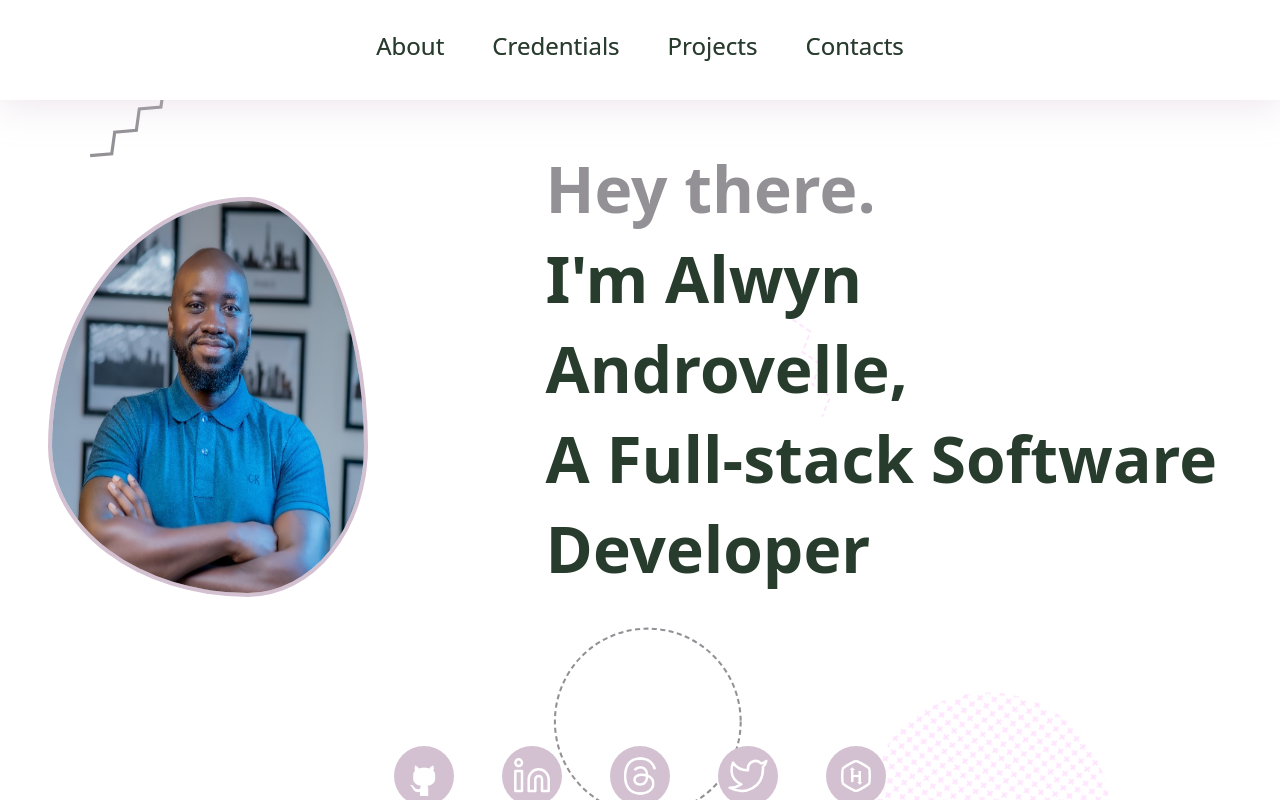
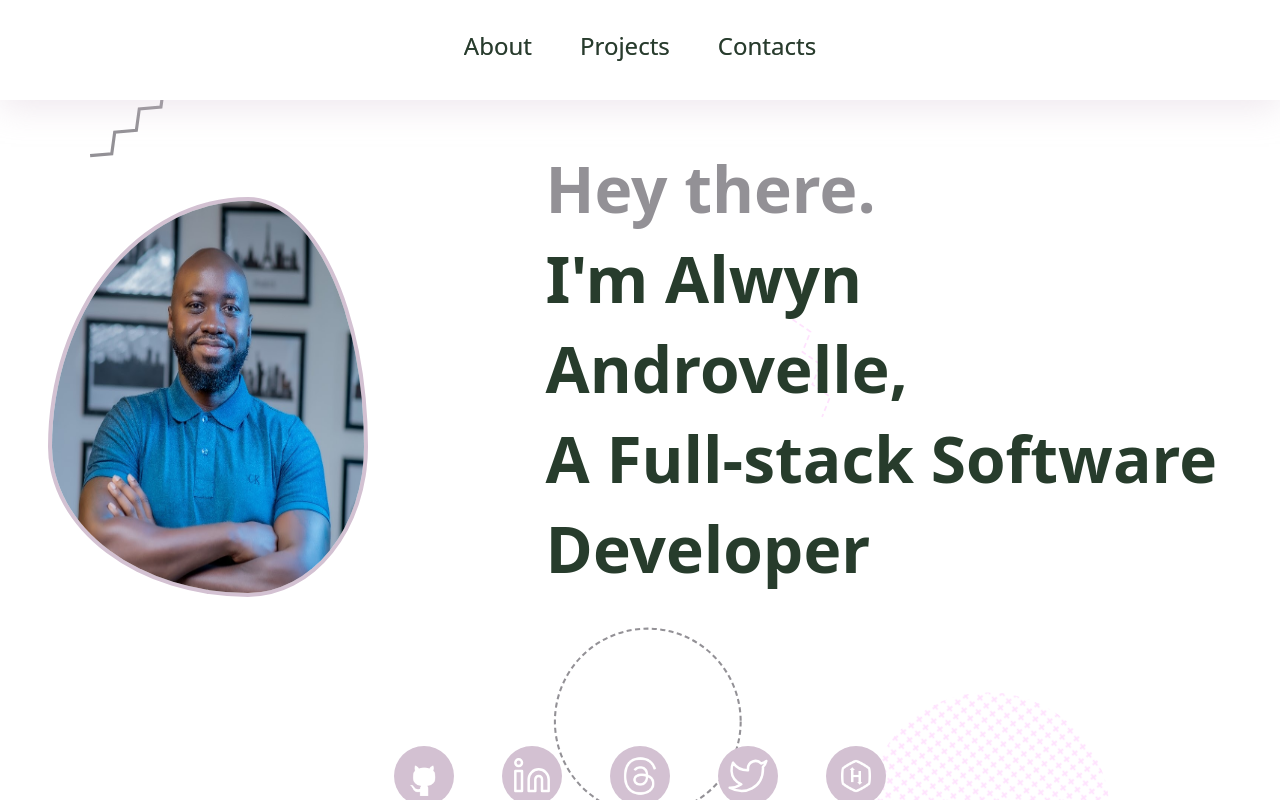
Before and after one commit to Thoth1111/my_portfolio, a React (Vite) app: page / in a window 1280 px wide. Shown: the top 800 px of the page. Built offline with nearby package versions, Linux system fonts and the light colour scheme.

Commit message:
Update Navbar component

```diff
--- a/src/components/Navbar.jsx
+++ b/src/components/Navbar.jsx
@@ -5,7 +5,7 @@ const Navbar = () => {
         <nav className="navbar navbar-expand-lg nav-menu py-2 px-4" style={{borderRadius: '0px'}}>
             <div className="d-flex justify-content-center gap-5 container-fluid">
                 <a className="nav-font mb-0 pb-2" href="#about">About</a>
-                <a className="nav-font mb-0 pb-2" href="#credentials">Credentials</a>
+                {/* <a className="nav-font mb-0 pb-2" href="#credentials">Credentials</a> */}
                 <a className="nav-font mb-0 pb-2" href="#projects">Projects</a>
                 <a className="nav-font mb-0 pb-2" href="#contacts">Contacts</a>
             </div>
```
